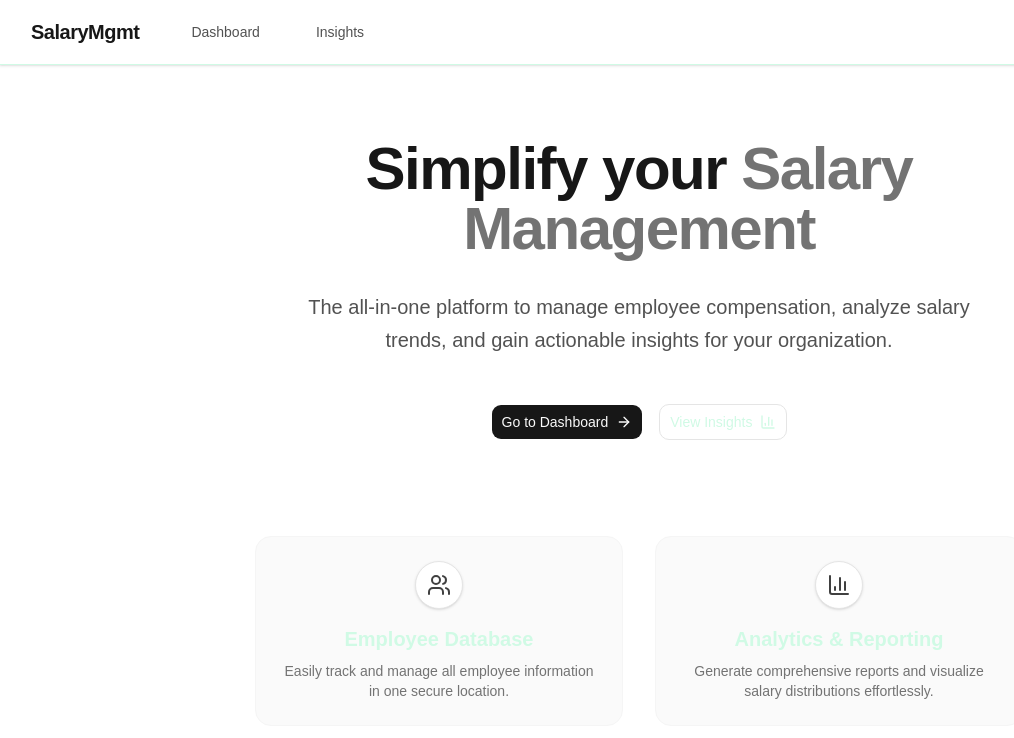
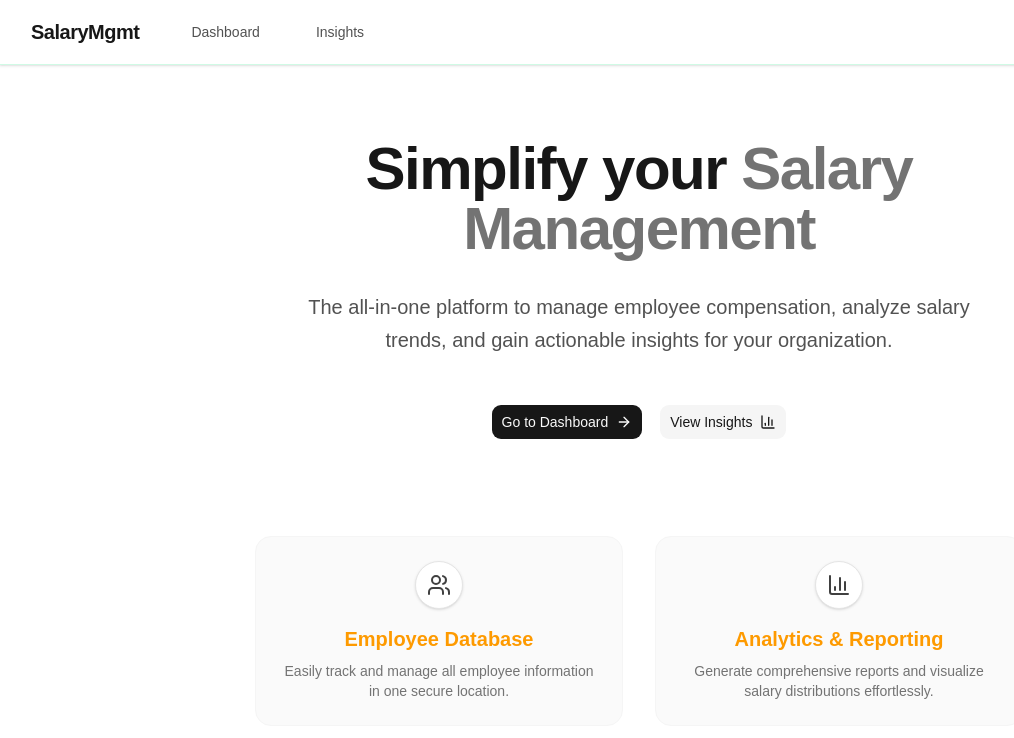
Before and after one commit to Code-Recursion/employee-dashboard, a Next.js app: page / in a window 1280 px wide. Shown: the top 738 px of the page, without its empty margins (1-1015 px from the left). Built offline with nearby package versions, Linux system fonts and the light colour scheme.

Commit message:
update bg and cta theme color

```diff
--- a/src/app/globals.css
+++ b/src/app/globals.css
@@ -147,8 +147,11 @@
   --sidebar-ring: oklch(0.606 0.25 292.717);
 }
 body {
-  min-height: 100vh;
-  background:
+  min-height: 100%;
+  background:rgba(16, 185, 129, 0.15);
+  /* background:rgba(52, 211, 153, 0.1); */
+
+  /* background:
     radial-gradient(circle at top left, rgba(16, 185, 129, 0.15), transparent 30%),
     radial-gradient(circle at bottom right, rgba(52, 211, 153, 0.1), transparent 25%),
     linear-gradient(
@@ -156,7 +159,7 @@ body {
       var(--color-emerald-950),
       #04130f,
       #02100d
-    );
+    ); */
 
   color: var(--color-emerald-100);
   font-family: Arial, Helvetica, sans-serif;
--- a/src/app/page.tsx
+++ b/src/app/page.tsx
@@ -7,10 +7,12 @@ export default function Home() {
     <div className="flex-1 flex flex-col items-center justify-center bg-white p-6 md:p-12">
       <div className="max-w-3xl text-center space-y-8">
         <h1 className="text-4xl md:text-6xl font-bold tracking-tight text-neutral-900">
-          Simplify your <span className="text-neutral-500">Salary Management</span>
+          Simplify your{" "}
+          <span className="text-neutral-500">Salary Management</span>
         </h1>
         <p className="text-lg md:text-xl text-neutral-600 max-w-2xl mx-auto leading-relaxed">
-          The all-in-one platform to manage employee compensation, analyze salary trends, and gain actionable insights for your organization.
+          The all-in-one platform to manage employee compensation, analyze
+          salary trends, and gain actionable insights for your organization.
         </p>
 
         <div className="flex flex-col sm:flex-row items-center justify-center gap-4 pt-4">
@@ -20,7 +22,11 @@ export default function Home() {
             </Button>
           </Link>
           <Link href="/insights">
-            <Button size="lg" variant="outline" className="w-full sm:w-auto gap-2">
+            <Button
+              size="lg"
+              variant="secondary"
+              className="w-full sm:w-auto gap-2"
+            >
               View Insights <BarChart3 className="h-4 w-4" />
             </Button>
           </Link>
@@ -31,15 +37,25 @@ export default function Home() {
             <div className="h-12 w-12 bg-white rounded-full flex items-center justify-center mb-4 shadow-sm border border-neutral-200">
               <Users className="h-6 w-6 text-neutral-700" />
             </div>
-            <h3 className="text-xl font-semibold mb-2">Employee Database</h3>
-            <p className="text-neutral-500 text-sm">Easily track and manage all employee information in one secure location.</p>
+            <h3 className="text-xl font-semibold mb-2 text-amber-500">
+              Employee Database
+            </h3>
+            <p className="text-neutral-500 text-sm">
+              Easily track and manage all employee information in one secure
+              location.
+            </p>
           </div>
           <div className="flex flex-col items-center p-6 bg-neutral-50 rounded-2xl border border-neutral-100">
             <div className="h-12 w-12 bg-white rounded-full flex items-center justify-center mb-4 shadow-sm border border-neutral-200">
               <BarChart3 className="h-6 w-6 text-neutral-700" />
             </div>
-            <h3 className="text-xl font-semibold mb-2">Analytics & Reporting</h3>
-            <p className="text-neutral-500 text-sm">Generate comprehensive reports and visualize salary distributions effortlessly.</p>
+            <h3 className="text-xl font-semibold mb-2 text-amber-500">
+              Analytics & Reporting
+            </h3>
+            <p className="text-neutral-500 text-sm">
+              Generate comprehensive reports and visualize salary distributions
+              effortlessly.
+            </p>
           </div>
         </div>
       </div>
```
